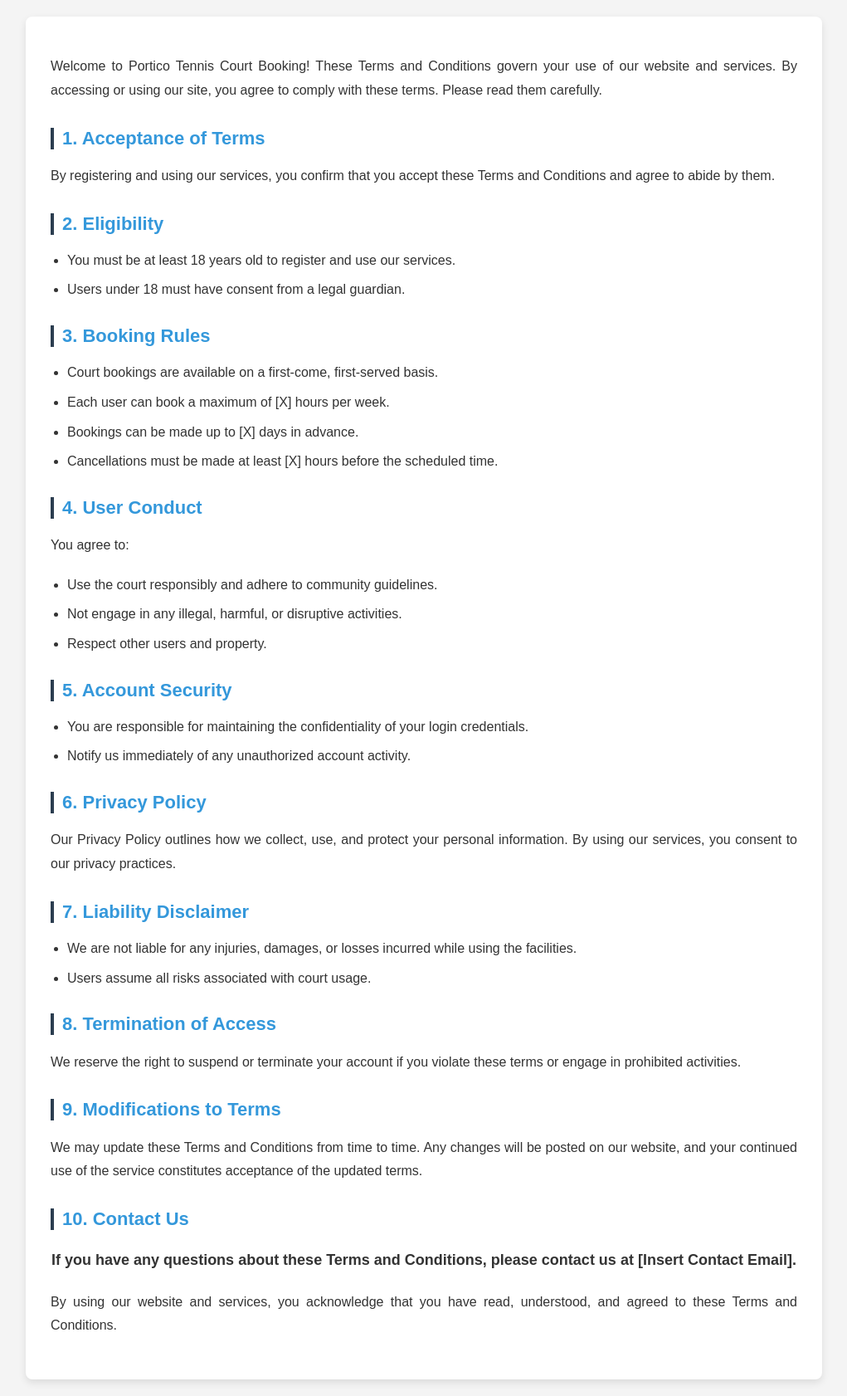
After one commit to amitshokeen/portico_tennis, a Django app: page /terms/ in a window 1280 px wide. The commit adds this page. Shown: the whole page at 83% size, without its empty margins (129-1150 px from the left). Run offline with Django 5.2, Linux system fonts and the light colour scheme.

Commit message:
styling improvemetns

```diff
--- /dev/null
+++ b/portico_tennis/static/css/terms.css
@@ -0,0 +1,80 @@
+/* General Page Styling */
+body {
+    font-family: Arial, sans-serif;
+    background-color: #f4f4f4;
+    color: #333;
+    margin: 0;
+    padding: 20px;
+}
+
+/* Container Styling */
+.container {
+    max-width: 900px;
+    margin: 0 auto;
+    background: #ffffff;
+    padding: 30px;
+    border-radius: 8px;
+    box-shadow: 0 4px 10px rgba(0, 0, 0, 0.1);
+}
+
+/* Heading Styles */
+h1 {
+    font-size: 28px;
+    text-align: center;
+    color: #2c3e50;
+    border-bottom: 2px solid #3498db;
+    padding-bottom: 10px;
+    margin-bottom: 20px;
+}
+
+h2 {
+    font-size: 22px;
+    color: #3498db;
+    margin-top: 30px;
+    border-left: 4px solid #2c3e50;
+    padding-left: 10px;
+}
+
+/* Paragraph and List Styling */
+p {
+    font-size: 16px;
+    line-height: 1.8;
+    margin-bottom: 20px;
+    text-align: justify;
+}
+
+ul {
+    padding-left: 20px;
+    margin-bottom: 20px;
+}
+
+ul li {
+    font-size: 16px;
+    line-height: 1.6;
+    margin-bottom: 10px;
+}
+
+/* Contact Section */
+.contact {
+    font-weight: bold;
+    font-size: 18px;
+    margin-top: 20px;
+    text-align: center;
+}
+
+/* Footer Section */
+.footer {
+    text-align: center;
+    margin-top: 30px;
+    font-size: 14px;
+    color: #7f8c8d;
+}
+
+.footer a {
+    color: #3498db;
+    text-decoration: none;
+}
+
+.footer a:hover {
+    text-decoration: underline;
+}
--- a/portico_tennis/templates/users/login.html
+++ b/portico_tennis/templates/users/login.html
@@ -51,6 +51,7 @@
                         {% endfor %}
                     </div>
                 {% endif %}
+                <input type="text" name="honey" style="display:none;">
                 <button type="submit" class="btn">Login</button>
             </form>
         </div>
--- a/portico_tennis/templates/users/register.html
+++ b/portico_tennis/templates/users/register.html
@@ -70,6 +70,10 @@
                     <div class="error-message">{{ form.password2.errors.0 }}</div>
                 {% endif %}
             </div>
+            <label>
+                {{ form.agree_to_terms }} I agree to the <a href="{% url 'terms' %}">Terms and Conditions</a>
+            </label>
+            <input type="text" name="honey" style="display:none;">
             <button type="submit">Register</button>
         </form>
         <p>Already have an account? <a href="{% url 'login' %}">Login here</a>.</p>
--- /dev/null
+++ b/portico_tennis/templates/users/terms.html
@@ -0,0 +1,66 @@
+{% load static %}
+<!DOCTYPE html>
+<html lang="en">
+<head>
+    <meta charset="UTF-8">
+    <meta name="viewport" content="width=device-width, initial-scale=1.0">
+    <title>Portico Tennis</title>
+    <link rel="stylesheet" type="text/css" href="{% static 'css/terms.css' %}">
+</head>
+<body>
+    <div class="container">
+        <p>Welcome to Portico Tennis Court Booking! These Terms and Conditions govern your use of our website and services. By accessing or using our site, you agree to comply with these terms. Please read them carefully.</p>
+
+        <h2>1. Acceptance of Terms</h2>
+        <p>By registering and using our services, you confirm that you accept these Terms and Conditions and agree to abide by them.</p>
+
+        <h2>2. Eligibility</h2>
+        <ul>
+            <li>You must be at least 18 years old to register and use our services.</li>
+            <li>Users under 18 must have consent from a legal guardian.</li>
+        </ul>
+
+        <h2>3. Booking Rules</h2>
+        <ul>
+            <li>Court bookings are available on a first-come, first-served basis.</li>
+            <li>Each user can book a maximum of [X] hours per week.</li>
+            <li>Bookings can be made up to [X] days in advance.</li>
+            <li>Cancellations must be made at least [X] hours before the scheduled time.</li>
+        </ul>
+
+        <h2>4. User Conduct</h2>
+        <p>You agree to:</p>
+        <ul>
+            <li>Use the court responsibly and adhere to community guidelines.</li>
+            <li>Not engage in any illegal, harmful, or disruptive activities.</li>
+            <li>Respect other users and property.</li>
+        </ul>
+
+        <h2>5. Account Security</h2>
+        <ul>
+            <li>You are responsible for maintaining the confidentiality of your login credentials.</li>
+            <li>Notify us immediately of any unauthorized account activity.</li>
+        </ul>
+
+        <h2>6. Privacy Policy</h2>
+        <p>Our Privacy Policy outlines how we collect, use, and protect your personal information. By using our services, you consent to our privacy practices.</p>
+
+        <h2>7. Liability Disclaimer</h2>
+        <ul>
+            <li>We are not liable for any injuries, damages, or losses incurred while using the facilities.</li>
+            <li>Users assume all risks associated with court usage.</li>
+        </ul>
+
+        <h2>8. Termination of Access</h2>
+        <p>We reserve the right to suspend or terminate your account if you violate these terms or engage in prohibited activities.</p>
+
+        <h2>9. Modifications to Terms</h2>
+        <p>We may update these Terms and Conditions from time to time. Any changes will be posted on our website, and your continued use of the service constitutes acceptance of the updated terms.</p>
+
+        <h2>10. Contact Us</h2>
+        <p class="contact">If you have any questions about these Terms and Conditions, please contact us at [Insert Contact Email].</p>
+
+        <p>By using our website and services, you acknowledge that you have read, understood, and agreed to these Terms and Conditions.</p>
+    </div>
+</body>
+</html>
--- a/portico_tennis/users/urls.py
+++ b/portico_tennis/users/urls.py
@@ -4,6 +4,7 @@
 
 urlpatterns = [
     path('register/', views.register, name='register'),
+    path('terms/', TemplateView.as_view(template_name='users/terms.html'), name='terms'),
     path('login/', views.user_login, name='login'),
     path('logout/', views.user_logout, name='logout'),
     path('', views.home, name='home'),
```
Also changed, not shown: portico_tennis/users/forms.py (+29 -0 lines), portico_tennis/users/views.py (+5 -5 lines).
